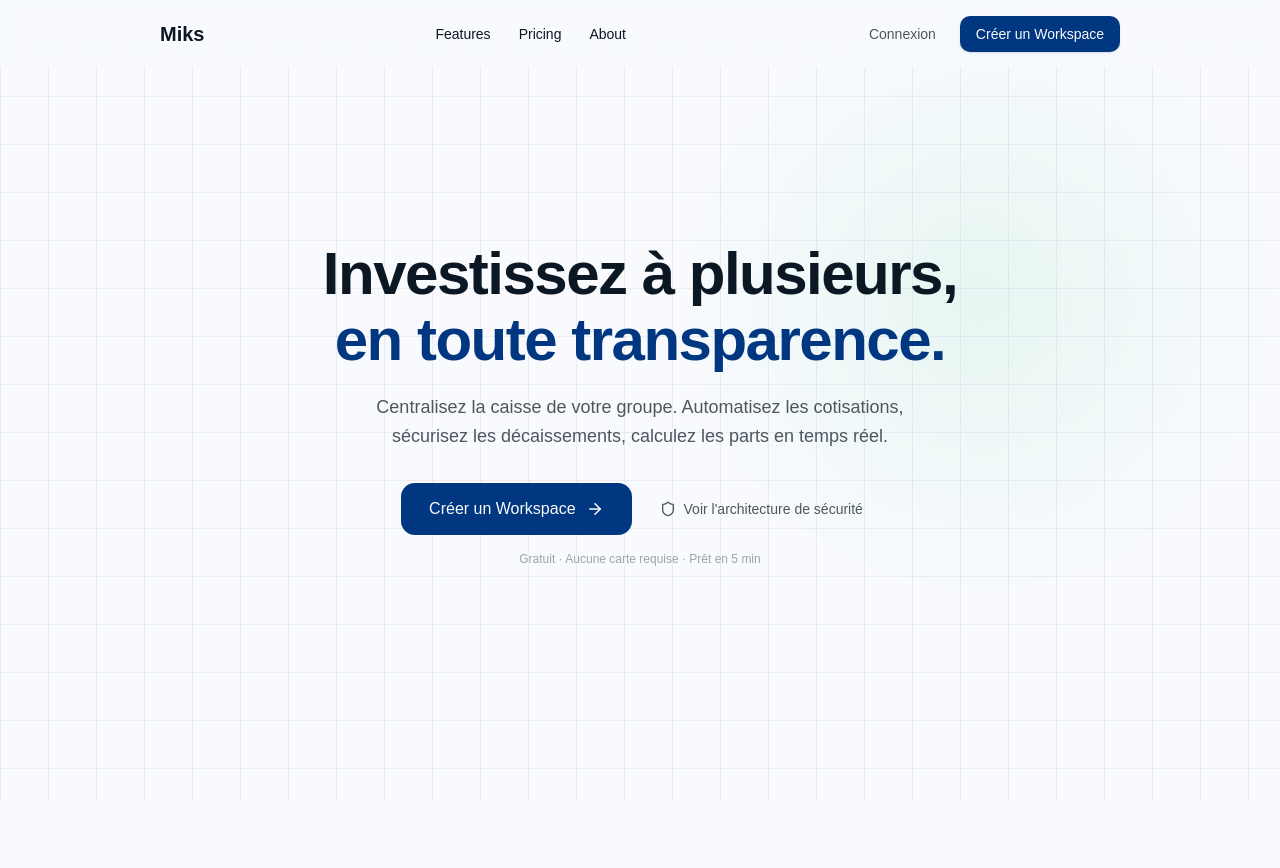
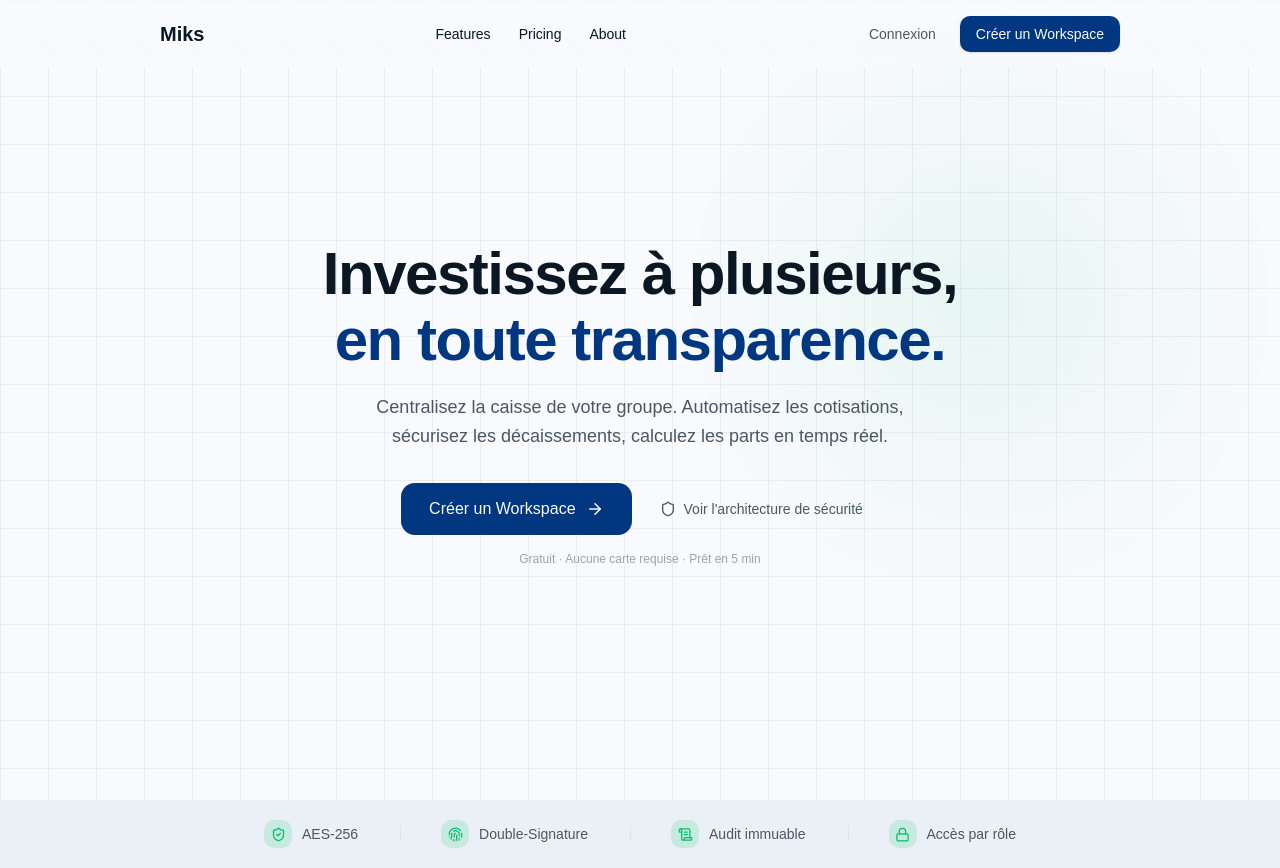
Before and after one commit to nrabehar/miks, a React (Vite) app in the folder frontend/: page / in a window 1280 px wide. Before the commit the page ends 800 px from the top, so only its background shows below. Built offline with nearby package versions, Linux system fonts and the light colour scheme.

Commit message:
feat: add trust band page

```diff
--- /dev/null
+++ b/frontend/src/components/page/landing/TrustBand.tsx
@@ -0,0 +1,35 @@
+import { Fingerprint, Lock, ScrollText, ShieldCheck } from 'lucide-react'
+
+const indicators = [
+	{ icon: ShieldCheck, label: 'AES-256' },
+	{ icon: Fingerprint, label: 'Double-Signature' },
+	{ icon: ScrollText, label: 'Audit immuable' },
+	{ icon: Lock, label: 'Accès par rôle' },
+]
+
+export const TrustBand = () => {
+	return (
+		<section className="bg-primary/5">
+			<div className="max-w-5xl mx-auto px-4 sm:px-6 lg:px-8 py-5">
+				<div className="flex flex-wrap items-center justify-center gap-x-10 gap-y-4">
+					{indicators.map(({ icon: Icon, label }, i) => (
+						<div key={label} className="flex items-center gap-2.5">
+							<div className="w-7 h-7 rounded-lg bg-accent/15 flex items-center justify-center shrink-0">
+								<Icon
+									style={{ width: 15, height: 15 }}
+									className="text-accent"
+								/>
+							</div>
+							<span className="text-sm font-medium text-muted-foreground">
+								{label}
+							</span>
+							{i < indicators.length - 1 && (
+								<span className="ml-8 hidden sm:block w-px h-4 bg-accent/10" />
+							)}
+						</div>
+					))}
+				</div>
+			</div>
+		</section>
+	)
+}
--- a/frontend/src/routes/index.tsx
+++ b/frontend/src/routes/index.tsx
@@ -1,5 +1,6 @@
 import { Header } from '#/components/page/landing/Header'
 import { HeroSection } from '#/components/page/landing/HeroSection'
+import { TrustBand } from '#/components/page/landing/TrustBand'
 import { createFileRoute } from '@tanstack/react-router'
 
 export const Route = createFileRoute('/')({ component: Home })
@@ -9,6 +10,7 @@ function Home() {
 		<>
 			<Header />
 			<HeroSection />
+			<TrustBand />
 		</>
 	)
 }
```
